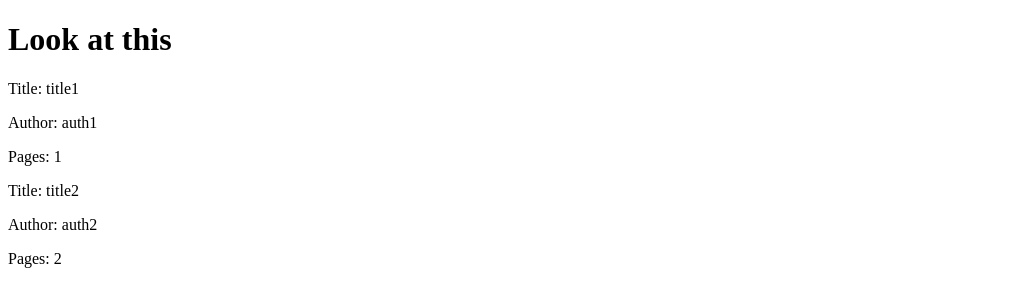
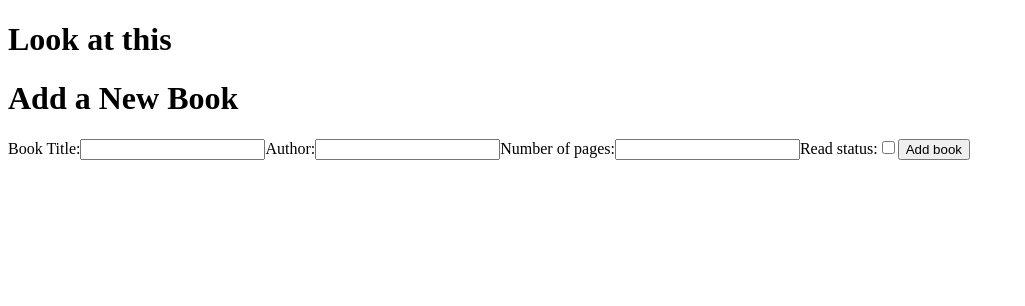
Before and after one commit to aljones1816/reactive_library, a React (Create React App) app: page / in a window 1280 px wide. Shown: the top 306 px of the page, without its empty margins (0-1025 px from the left). Built offline with nearby package versions, Linux system fonts and the light colour scheme; data requests are answered from the project's data file.

Commit message:
made many changes

```diff
--- a/data/db.json
+++ b/data/db.json
@@ -1,18 +1,3 @@
 {
-    "books": [
-      {
-        "title": "title1",
-        "pages": 1,
-        "author": "auth1",
-        "status": false,
-        "id": 1
-      },
-      {
-        "title": "title2",
-        "pages": 2,
-        "author": "auth2",
-        "status": false,
-        "id": 2
-      }
-    ]
-  }
+  "books": []
+}
--- a/src/AddBook.tsx
+++ b/src/AddBook.tsx
@@ -1,16 +1,15 @@
 import { useState } from "react";
 
-const AddBook = () => {
+const AddBook = ({ handler }: { handler: any }) => {
 
     const [title, setTitle] = useState('');
     const [author, setAuthor] = useState('');
     const [pages, setPages] = useState('');
-    const summary = '';
     const [status, setStatus] = useState(false);
 
     const handleSubmit = (e: any) => {
-
-        const book = { title, pages, author, summary, status };
+        e.preventDefault();
+        const book = { title, pages, author, status };
 
         fetch('http://localhost:8000/books', {
             method: 'POST',
@@ -20,7 +19,7 @@ const AddBook = () => {
             console.log('new book added')
         })
 
-
+        handler();
     }
 
     return (
@@ -49,6 +48,11 @@ const AddBook = () => {
                     onChange={(e) => setPages(e.target.value)}
 
                 />
+                <label>Read status:</label>
+                <input
+                    type="checkbox"
+                    onChange={(e) => setStatus(true)}
+                />
                 <button>Add book</button>
             </form>
 
--- a/src/App.tsx
+++ b/src/App.tsx
@@ -11,6 +11,7 @@ function App() {
     <div>
       <h1>Look at this</h1>
       {books && <BookList books={books} />}
+
     </div>
   );
 }
--- a/src/BookCard.tsx
+++ b/src/BookCard.tsx
@@ -3,7 +3,7 @@ const BookCard = ({ book }: { book: any }) => {
 
     return (
         <div>
-            <p>Title: {book.title}</p>
+            <h2>Title: {book.title}</h2>
             <p>Author: {book.author}</p>
             <p>Pages: {book.pages}</p>
         </div>
--- a/src/BookList.tsx
+++ b/src/BookList.tsx
@@ -1,16 +1,58 @@
 import { useState } from "react";
-import BookCard from "./BookCard"
+import AddBook from "./AddBook";
+import BookCard from "./BookCard";
+
 
 const BookList = ({ books }: { books: any }) => {
 
     const [bookData, setBookData] = useState(books);
 
+    const handleUpdateList = async () => {
+        const response = await fetch('http://localhost:8000/books/');
+        const data = await response.json();
+        setBookData(data);
+    };
+
+    const handleEditBook = (id: any) => {
+
+        const newbook = {
+            title:"PSYCH!!",
+            pages: 37,
+            author: "PSYCH!!!",
+            status: false,
+            id: id
+        };
+
+        fetch('http://localhost:8000/books/' + id, {
+            method: 'PUT',
+            headers: { "Content-Type": "application/json" },
+            body: JSON.stringify(newbook)
+        }).then(() => {handleUpdateList()});
+
+    }
+
+    const handleDelete = (id: any) => {
+        fetch('http://localhost:8000/books/' + id, {
+            method: 'DELETE'
+        }).then(() => {
+            handleUpdateList();
+        });
+    }
+
+
     return (
         <div>
+            <AddBook handler={handleUpdateList} />
             {bookData.map((book: any) => (
-                <BookCard key={book.id} book={book} />
+                <div key={book.id}>
+                <BookCard  book={book} />
+                <button onClick={() => {handleEditBook(book.id)}}>Try me!</button>
+                <button onClick = {() => {handleDelete(book.id)}}>delete me!!!</button>
+                </div>
             )
+
             )}
+
         </div>
     )
 }
--- a/src/useFetch.tsx
+++ b/src/useFetch.tsx
@@ -3,14 +3,13 @@ import { useState, useEffect } from 'react';
 const useFetch = (url: string) => {
     const [data, setData] = useState(null);
 
-    const loadData = async () => {
-        const response = await fetch(url);
-        const data = await response.json();
-        setData(data);
+    useEffect(() => {
+        const loadData = async () => {
+            const response = await fetch(url);
+            const data = await response.json();
+            setData(data);
 
-    }
-
-    useEffect(() => {
+        }
         loadData();
     }, [url]);
 
```
